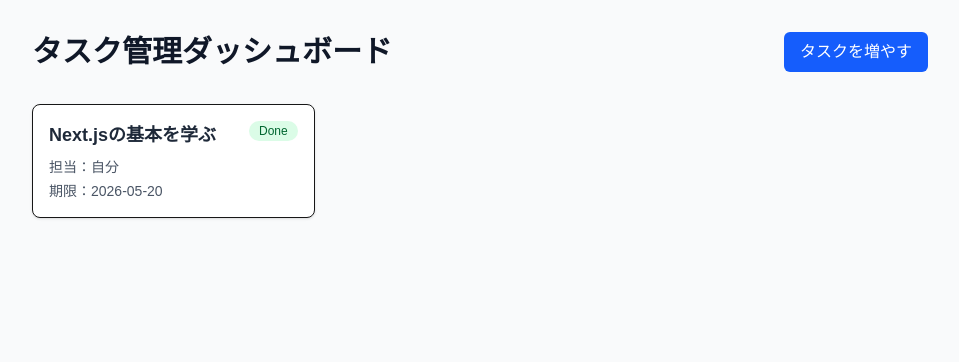
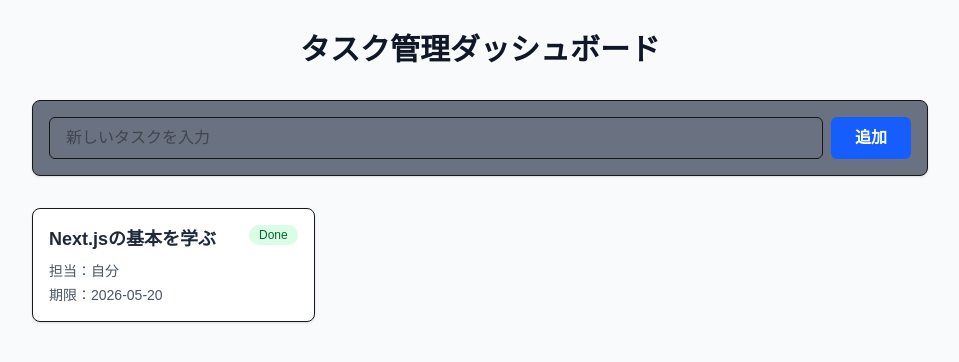
Before and after one commit to Dan-W1210/nextjs-task-manager, a Next.js app: page / in a window 1280 px wide. Shown: the top 362 px of the page, without its empty margins (160-1119 px from the left). Built offline with nearby package versions, Linux system fonts and the light colour scheme.

Commit message:
feat: タスク入力フォームを実装し、React19の型定義に対応

```diff
--- a/src/app/page.tsx
+++ b/src/app/page.tsx
@@ -2,6 +2,7 @@
 import { useState } from 'react';
 import { Task } from '@/types/task';
 import TaskCard from '@/components/TaskCard';
+import TaskForm from '@/components/TaskForm';
 
 export default function Home() {
   // タスクのリストを「State」として定義。初期値はこれまでのmockTasks
@@ -15,39 +16,32 @@ export default function Home() {
     },
   ]);
 
-  // 新しいタスクを追加する関数
-  const addTask = () => {
+  // 新しいタスクを追加する関数に引数でtitleを受け取るように変更
+  const addTask = (title: string) => {
     const newTask: Task = {
       id: Date.now().toString(), // 簡易的なID生成
-      title: '新しいタスク',
+      title: title, //入力された文字を使う
       assignee: '自分',
-      dueDate: '2026-06-01',
+      dueDate: new Date().toISOString().split('T')[0],//今日を期限にする
       status: 'Todo',
     };
 
-    // 今あるタスクリストの最後に、新しいタスクを付け足す
-    setTasks([...tasks, newTask]);
+    // 新しいタスクを一番上へ表示
+    setTasks([newTask, ...tasks]);
   };
 
   return (
-    <main className="min-h-screen bg-gray-50 p-8">
-      <div className="max-w-4xl mx-auto">
-        <div className="flex justify-between items-center mb-8">
-          <h1 className="text-3xl font-bold text-gray-900">
-            タスク管理ダッシュボード
-          </h1>
-          {/* タスク追加ボタン */}
-          <button
-            onClick={addTask}
-            className="bg-blue-600 text-white px-4 py-2 rounded-md hover:bg-blue-700 transition-colors"
-          >
-            タスクを増やす
-          </button>
-        </div>
+    <main className='min-h-screen bg-gray-50 p-8'>
+      <div className='max-w-4xl mx-auto'>
+        <h1 className='text-3xl font-bold text-gray-900 mb-8 text-center'>
+          タスク管理ダッシュボード
+        </h1>
+        {/*入力フォームを表示。addTask関数を渡す*/}
+        <TaskForm onAddTask={addTask} />
 
-        <div className="grid grid-cols-1 md:grid-cols-2 lg:grid-cols-3 gap-6">
+        <div className='grid grid-cols-1 md:grid-cols-2 lg:grid-cols-3 gap-6'>
           {tasks.map((task) => (
-            <TaskCard key={task.id} task={task} />
+            <TaskCard key={task.id} task={task}/>
           ))}
         </div>
       </div>
--- a/src/components/TaskForm.tsx
+++ b/src/components/TaskForm.tsx
@@ -0,0 +1,40 @@
+//このコンポーネントは『入力中の文字』をボタンが押されたらpage.tsxにその文字を渡す
+"use client"
+
+import { useState, } from "react"
+
+interface Props {
+  //親コンポーネントから「タスクを追加する関数を受け取る」
+  onAddTask: (title: string) => void;
+}
+
+export default function TaskForm({ onAddTask }: Props) {
+  const [title, setTitle] = useState('');
+const handleSubmit: FormEventHandler<HTMLFormElement> = (e) => {
+  e.preventDefault();
+  if (!title.trim()) return;
+
+    onAddTask(title); //親に文字を渡す
+    setTitle('') // 入力欄を空にする
+  };
+
+  return (
+    <form onSubmit={handleSubmit} className="mb-8 p-4 bg-gray-500 rounded-lg shadow-sm border">
+      <div className="flex gap-2">
+        <input
+          type="text"
+          value={title}
+          onChange={(e) => setTitle(e.target.value)} //入力された文字をStateに保持
+          placeholder="新しいタスクを入力"
+          className="flex-1 px-4 py-2 border rounded-md focus:outline-none focus:ring-blue-500"
+        />
+        <button
+          type="submit"
+          className="bg-blue-600 text-white px-6 py-2 rounded-md hover:bg-blue-700 transition-colors font-bold"
+          >
+            追加
+          </button>
+      </div>
+    </form>
+  )
+}
```
